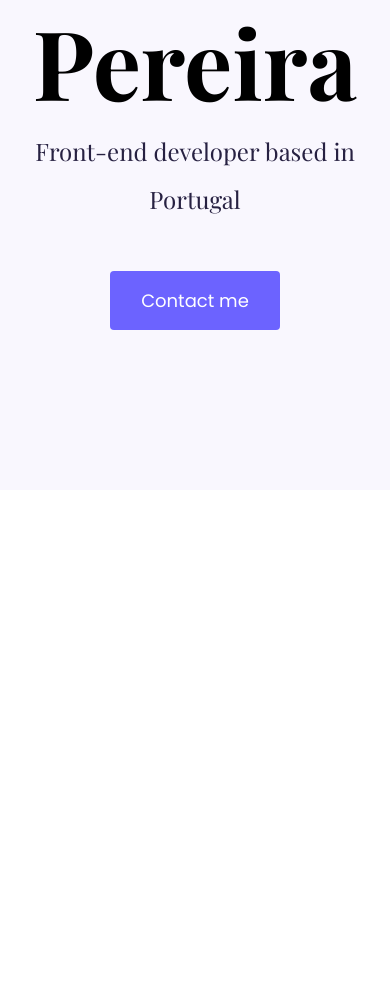
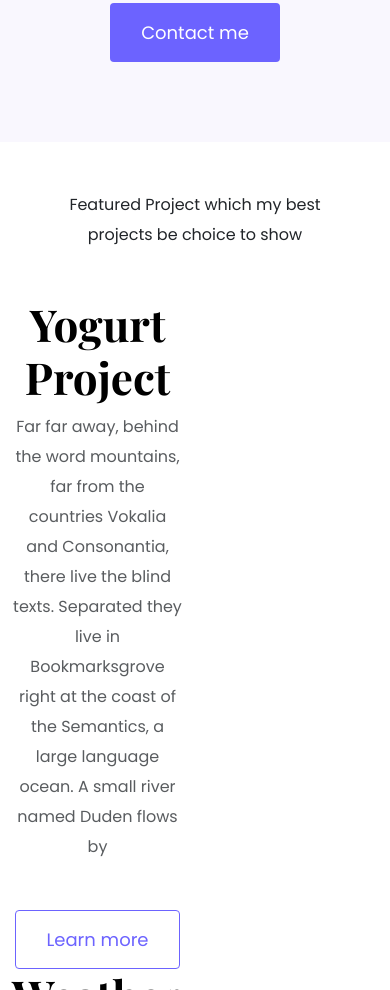
Before and after one commit to minervashia/portfolio-project, a plain HTML site: page styles/index.html in a window 390 px wide. Shown: the part 325-1315 px from the top of the page. Before the commit the page ends 844 px from the top, so only its background shows below. Drawn offline with nearby package versions, Linux system fonts and the light colour scheme; a web font is replaced by a local one.

Commit message:
Add files via upload

```diff
--- a/styles/index.html
+++ b/styles/index.html
@@ -28,5 +28,69 @@
   <a href="#" class="btn btn-branding">Contact me</a>
   </div>
   </div>
+  <p class="text-center m-5">   Featured Project which my best projects be choice to show</p>
+  <div class="container">
+    <div class="row mb-5">
+        <div class="col d-none d-lg-block">
+            <img src="images/yogurt.png"
+             class="img-fluid" alt=""/>
+        </div>
+         <div class="col-6">
+            <div class="project-description">
+
+            <h2 class="m-b5" >Yogurt Project   </h2>
+<p class="mb-5 text-muted">
+  Far far away, behind the word mountains, far from the countries
+   Vokalia and Consonantia, there live the blind texts. Separated
+   they live in Bookmarksgrove right at the coast of the Semantics,
+   a large language ocean. A small river named Duden flows by
+</p>
+<a href="" class="btn btn-branding-outline">Learn more</a>
+        </div>
+        </div>
+
+        <div class="row mb-5">
+
+         <div class="col-6">
+            <div class="project-description">
+
+            <h2 class="m-b5" >Weather App   </h2>
+<p class="mb-5 text-muted">
+  Far far away, behind the word mountains, far from the countries
+   Vokalia and Consonantia, there live the blind texts. Separated
+   they live in Bookmarksgrove right at the coast of the Semantics,
+   a large language ocean. A small river named Duden flows by
+</p>
+<a href="" class="btn btn-branding-outline">Learn more</a>
+        </div>
+        </div>
+
+         <div class="col d-none d-lg-block">
+            <img src="images/weather.png"
+             class="img-fluid" alt=""/>
+
+        </div>
+
+        <div class="row mb-5">
+        <div class="col d-none d-lg-block">
+            <img src="images/dictionary.png"
+             class="img-fluid" alt=""/>
+        </div>
+         <div class="col-6">
+            <div class="project-description">
+
+            <h2 class="m-b5" >Dictionary App </h2>
+<p class="mb-5 text-muted">
+  Far far away, behind the word mountains, far from the countries
+   Vokalia and Consonantia, there live the blind texts. Separated
+   they live in Bookmarksgrove right at the coast of the Semantics,
+   a large language ocean. A small river named Duden flows by
+</p>
+<a href="" class="btn btn-branding-outline">Learn more</a>
+        </div>
+        </div>
+
+    </div>
+</div>
 </body>
 </html>
--- a/styles/styles/portfolio.css
+++ b/styles/styles/portfolio.css
@@ -35,10 +35,17 @@ h1,h2,h3,h4,h6{
 }
 h1{
     font-size:96px;
+    line-height: 1.5;
+}
+
+h2{
+    font-size:64px ;
 }
 p{
 
     font-weight:normal;
+    font-size:16px;
+    line-height:30px;
 }
 .hero{
     background: var(--secondary-color);
@@ -67,3 +74,30 @@ color:#272142;
     line-height: 27px;
     padding:15px 30px ;
 }
+.btn-branding-outline{
+    color:var(--branding-color);
+    border:1px solid var(--branding-color);
+    border-radius: 4px;
+    font-size: 18px;
+    line-height: 27px;
+    padding:15px 30px ;
+}
+.project-description{
+    padding: 120px 60px ;
+}
+@media(max-width:900px){
+    h1{
+        font-size:44px;
+        line-height:1.5;
+    }
+    h2{
+        font-size:44px;
+    }
+    .hero{
+        padding: 80px 20px;
+    }
+    .project-description{
+        padding:0;
+        text-align: center;
+    }
+}
```
Also changed, not shown: styles/images/dictionary.png (added), styles/images/weather.png (added), styles/images/yogurt.png (added).
